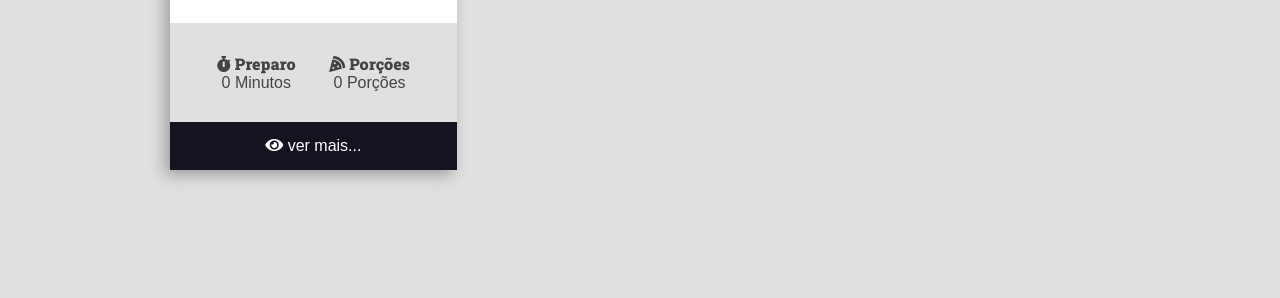
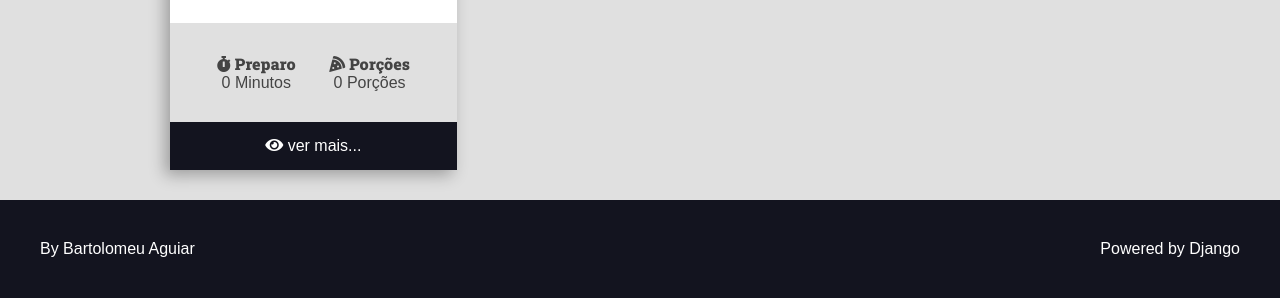
Before and after one commit to BartolomeuAguiar/curso-django-projeto, a Django app: page / in a window 1280 px wide. Shown: the part 1144-1442 px from the top of the page. Before the commit the page ends 1326 px from the top, so only its background shows below. Run offline with Django 4.2, Linux system fonts and the light colour scheme; some libraries are stand-ins or nearby versions.

Commit message:
concluida a aula 36

```diff
--- a/recipes/templates/recipes/pages/home.html
+++ b/recipes/templates/recipes/pages/home.html
@@ -14,7 +14,7 @@
         </div>
     </main>
 
-
+    {% include 'recipes/partials/footer.html' %}
 </body>
 
 
--- /dev/null
+++ b/recipes/templates/recipes/partials/footer.html
@@ -0,0 +1,10 @@
+<footer class="main-footer">
+    <div class="developer">
+        <a href="https://www.bartolomeuaguiar.com.br/" target="_blank" rel="noreferrer noopener">By Bartolomeu
+            Aguiar</a>
+    </div>
+
+    <div class="powered">
+        <a href="https://www.djangoproject.com/" target="_blank" rel="noreferrer noopener">Powered by Django</a>
+    </div>
+</footer>
--- a/recipes/templates/recipes/partials/head.html
+++ b/recipes/templates/recipes/partials/head.html
@@ -248,6 +248,25 @@
         .recipe-footer a:hover {
             filter: brightness(2);
         }
+
+        .main-footer {
+            display: flex;
+            align-items: center;
+            justify-content: space-between;
+            background: var(--color-primary-dark);
+            color: var(--color-white);
+            padding: var(--spacing-gutter-large);
+        }
+
+        .main-footer a {
+            color: var(--color-white);
+            text-decoration: none;
+            transition: all 300ms ease-in-out;
+        }
+
+        .main-footer a:hover {
+            filter: brightness(.8);
+        }
     </style>
 
 </head>
```
